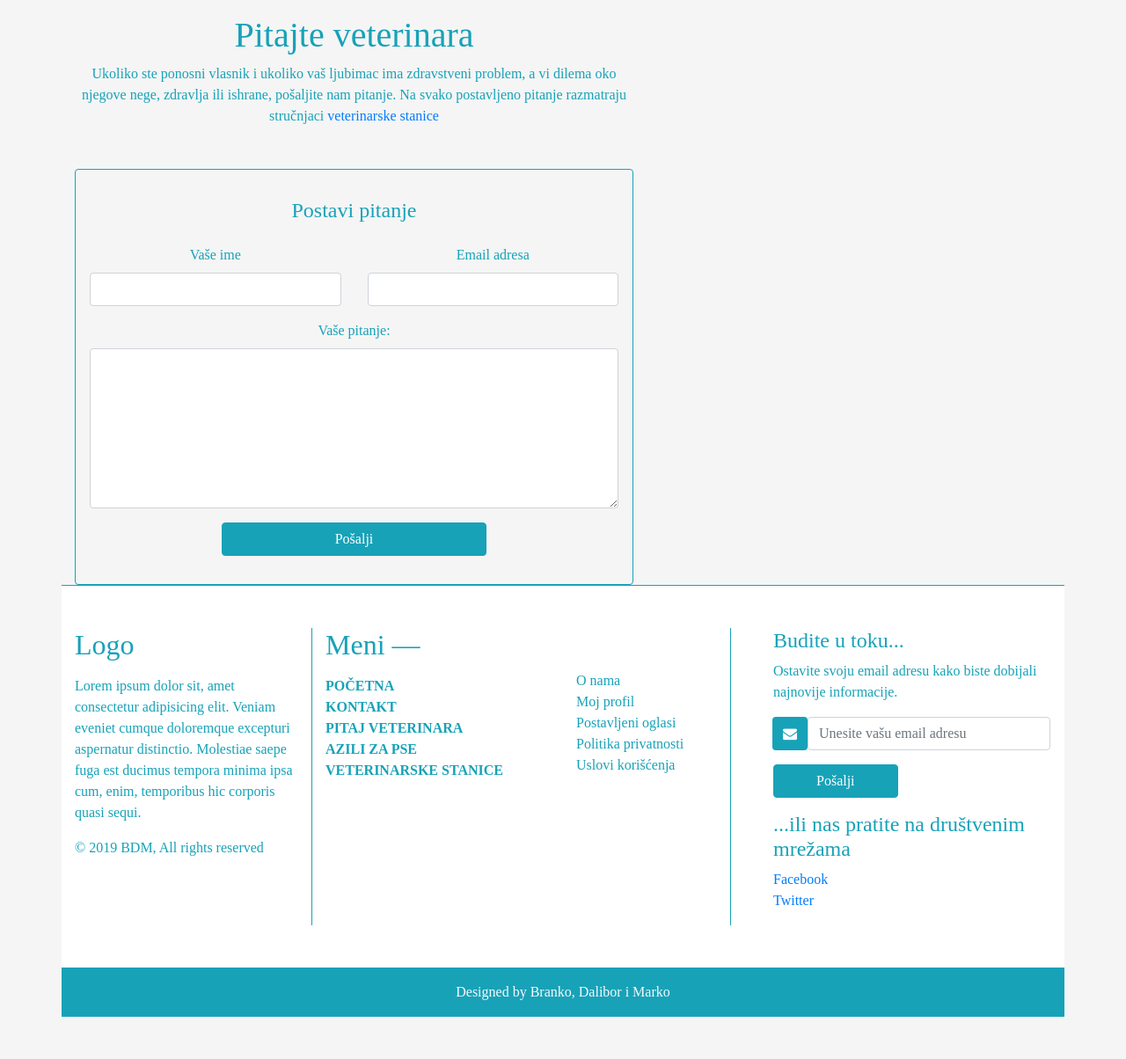
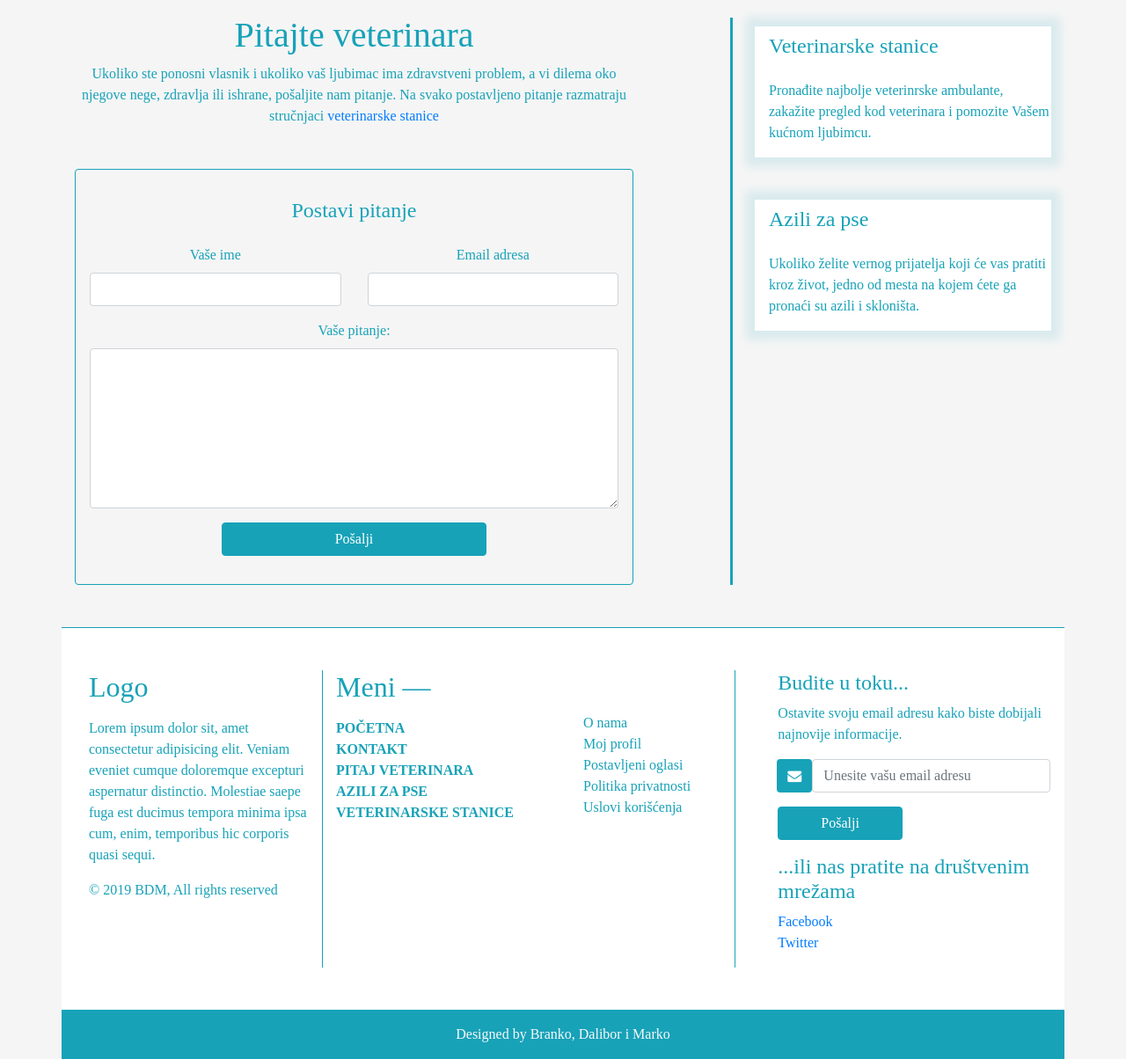
Before and after one commit to Kalember/zavrsni, a PHP site: page /pitaj-veterinara.html in a window 1280 px wide. Shown: the part 93-1297 px from the top of the page at 88% size. Before the commit the page ends 1249 px from the top, so only its background shows below. Run offline with PHP 8.4, Linux system fonts and the light colour scheme.

Commit message:
Izmene -  4
-Ispravljene sitne greske
-Zavrsena  pocetna, pitaj veterinara

```diff
--- a/footer.html
+++ b/footer.html
@@ -1,5 +1,5 @@
 <div class="container border-top border-info bg-white text-info pb-5">
-    <footer class="footer mt-5 footerg mb-0">
+    <footer class="footer mt-5 footerg mb-0 pl-3">
         <div class="row">
             <div class="col-md-3 border-right border-info">
                 <h2 class="mb-3">Logo</h2>
--- a/pitaj-veterinara.html
+++ b/pitaj-veterinara.html
@@ -10,8 +10,7 @@
     <!--Font-->
     <link href="https://fonts.googleapis.com/css?family=Varela&display=swap" rel="stylesheet">
     <link rel="stylesheet" href="https://cdnjs.cloudflare.com/ajax/libs/font-awesome/4.7.0/css/font-awesome.min.css">
-    <link rel="stylesheet" href="https://stackpath.bootstrapcdn.com/bootstrap/4.3.1/css/bootstrap.min.css"
-        integrity="sha384-ggOyR0iXCbMQv3Xipma34MD+dH/1fQ784/j6cY/iJTQUOhcWr7x9JvoRxT2MZw1T" crossorigin="anonymous">
+    <link rel="stylesheet" href="https://stackpath.bootstrapcdn.com/bootstrap/4.3.1/css/bootstrap.min.css" integrity="sha384-ggOyR0iXCbMQv3Xipma34MD+dH/1fQ784/j6cY/iJTQUOhcWr7x9JvoRxT2MZw1T" crossorigin="anonymous">
     <script src="https://ajax.googleapis.com/ajax/libs/jquery/3.4.1/jquery.min.js"></script>
     <script src="form.js"></script>
 </head>
@@ -20,19 +19,17 @@
     <!--Navigacija pogledaj navigacija.html-->
     <div id="navig"></div>
     <script type="text/javascript">
-        $.get("navigacija.html", function (data) {
+        $.get("navigacija.html", function(data) {
             $("#navig").replaceWith(data);
         });
     </script>
     <!--kraj navigacije-->
     <!--postavi pitanje-->
-    <div class="container">
+    <div class="container mb-5">
         <div class="row">
-            <div class="col-md-7 col-md-offset-3 text-center text-info">
+            <div class="col-md-7 text-center text-info">
                 <p class="h1 mt-3 ">Pitajte veterinara</p>
-                <p>Ukoliko ste ponosni vlasnik i ukoliko vaš ljubimac ima zdravstveni problem, a vi dilema oko njegove
-                    nege, zdravlja ili ishrane, pošaljite nam pitanje.
-                    Na svako postavljeno pitanje razmatraju stručnjaci <a href="#">veterinarske stanice</a>
+                <p>Ukoliko ste ponosni vlasnik i ukoliko vaš ljubimac ima zdravstveni problem, a vi dilema oko njegove nege, zdravlja ili ishrane, pošaljite nam pitanje. Na svako postavljeno pitanje razmatraju stručnjaci <a href="#">veterinarske stanice</a>
                 </p>
                 <div class="border border-info rounded p-3 mt-5">
                     <p class="h4 p-3">Postavi pitanje</p>
@@ -53,8 +50,7 @@
                         <div class="row">
                             <div class="col-sm-12 form-group">
                                 <label for="message">Vaše pitanje:</label>
-                                <textarea class="form-control" type="textarea" name="message" id="message"
-                                    maxlength="6000" rows="7"></textarea>
+                                <textarea class="form-control" type="textarea" name="message" id="message" maxlength="6000" rows="7"></textarea>
                             </div>
                         </div>
 
@@ -64,30 +60,35 @@
                             </div>
                         </div>
                     </form>
-                    <div id="success_message" style="width:100%; height:100%; display:none; "> <h3>Vaša poruka je uspešno poslata</h3> </div>
-                    <div id="error_message" style="width:100%; height:100%; display:none; "> <h3>Error</h3> Žao nam je, prilikom slanja pojavio se problem </div>
+                    <div id="success_message" style="width:100%; height:100%; display:none; ">
+                        <h3>Vaša poruka je uspešno poslata</h3>
+                    </div>
+                    <div id="error_message" style="width:100%; height:100%; display:none; ">
+                        <h3>Error</h3> Žao nam je, prilikom slanja pojavio se problem
+                    </div>
                 </div>
             </div>
+            <!--Poziva sidebar-->
+            <div id="sidebar"></div>
+            <script type="text/javascript">
+                $.get("sidebar.html", function(data) {
+                    $("#sidebar").replaceWith(data);
+                });
+            </script>
         </div>
     </div>
 
     <!--footer-->
     <div id="footer"></div>
     <script type="text/javascript">
-        $.get("footer.html", function (data) {
+        $.get("footer.html", function(data) {
             $("#footer").replaceWith(data);
         });
     </script>
 
-    <script src="https://code.jquery.com/jquery-3.3.1.slim.min.js"
-    integrity="sha384-q8i/X+965DzO0rT7abK41JStQIAqVgRVzpbzo5smXKp4YfRvH+8abtTE1Pi6jizo"
-    crossorigin="anonymous"></script>
-<script src="https://cdnjs.cloudflare.com/ajax/libs/popper.js/1.14.7/umd/popper.min.js"
-    integrity="sha384-UO2eT0CpHqdSJQ6hJty5KVphtPhzWj9WO1clHTMGa3JDZwrnQq4sF86dIHNDz0W1"
-    crossorigin="anonymous"></script>
-<script src="https://stackpath.bootstrapcdn.com/bootstrap/4.3.1/js/bootstrap.min.js"
-    integrity="sha384-JjSmVgyd0p3pXB1rRibZUAYoIIy6OrQ6VrjIEaFf/nJGzIxFDsf4x0xIM+B07jRM"
-    crossorigin="anonymous"></script>
+    <script src="https://code.jquery.com/jquery-3.3.1.slim.min.js" integrity="sha384-q8i/X+965DzO0rT7abK41JStQIAqVgRVzpbzo5smXKp4YfRvH+8abtTE1Pi6jizo" crossorigin="anonymous"></script>
+    <script src="https://cdnjs.cloudflare.com/ajax/libs/popper.js/1.14.7/umd/popper.min.js" integrity="sha384-UO2eT0CpHqdSJQ6hJty5KVphtPhzWj9WO1clHTMGa3JDZwrnQq4sF86dIHNDz0W1" crossorigin="anonymous"></script>
+    <script src="https://stackpath.bootstrapcdn.com/bootstrap/4.3.1/js/bootstrap.min.js" integrity="sha384-JjSmVgyd0p3pXB1rRibZUAYoIIy6OrQ6VrjIEaFf/nJGzIxFDsf4x0xIM+B07jRM" crossorigin="anonymous"></script>
 </body>
 
 </html>
--- /dev/null
+++ b/sidebar.html
@@ -0,0 +1,27 @@
+<div class="col-md-4 offset-md-1 sidebars">
+    <div class="sidebar text-left pl-3">
+        <p class="h4 pb-3 pt-2">Veterinarske stanice</p>
+        <p class="pb-3">
+            Pronađite najbolje veterinrske ambulante, zakažite pregled kod veterinara i pomozite Vašem kućnom ljubimcu.
+            <a href="veterinarske-stanice.html" style="display: block; text-decoration: none "></a>
+        </p>
+    </div>
+    <div class="sidebar text-left pl-3 mt-5">
+        <p class="h4 pb-3 pt-2">Azili za pse</p>
+        <p class="pb-3">
+            Ukoliko želite vernog prijatelja koji će vas pratiti kroz život, jedno od mesta na kojem ćete ga pronaći su azili i skloništa.
+            <a href="azili-sklonista-za-pse.html" style="display: block; text-decoration: none "></a>
+        </p>
+    </div>
+</div>
+<!--skripta linkuje div-->
+<script type="text/javascript">
+    $(document).ready(function() {
+        $(".sidebar").click(function() {
+            window.location = $(this).find("a").attr("href");
+            return false;
+        });
+    });
+</script>
+<!--kraj skripte-->
+</div>
--- a/style.css
+++ b/style.css
@@ -56,7 +56,7 @@ body {
     height: 200px;
     background-color: whitesmoke;
     text-align: left;
-    box-shadow: 0px 0px 10px 10px lightgrey;
+    box-shadow: 0px 0px 10px 10px #17a3b821;
     color: #17a2b8;
 }
 
@@ -73,6 +73,8 @@ body {
     color: whitesmoke;
     background-color: #17a2b8;
     cursor: pointer;
+    border-radius: 10px;
+    box-shadow: 0px 0px 10px 10px lightgray;
 }
 
 @media screen and (min-width: 1224px) {
@@ -162,6 +164,9 @@ body {
         margin-left: 0px;
     }
 }
+
+
+/* horizontalna linija*/
 
 .hrline {
     display: block;
@@ -306,3 +311,39 @@ body {
 .names__wrapper .letters li:hover {
     color: #f66;
 }
+
+
+/*sidebar*/
+
+.sidebars {
+    margin-top: 20px;
+    margin-right: 0px;
+    padding-top: 10px;
+    border-left: solid 3px #17a2b8;
+}
+
+@media (max-width: 576px) {
+    .sidebars {
+        border-left: none;
+        border-top: solid 1px #17a2b8;
+    }
+    .sidebar {
+        margin-left: 0px;
+        margin-top: 10px;
+    }
+}
+
+.sidebar {
+    background-color: white;
+    margin-right: 0px;
+    margin-left: 10px;
+    box-shadow: 0px 0px 10px 10px #17a3b821;
+    color: #17a2b8;
+}
+
+.sidebar:hover {
+    background-color: #17a2b8;
+    color: white;
+    box-shadow: 0px 0px 10px 10px lightgray;
+    border-radius: 10px;
+}
```
Also changed, not shown: azili-sklonista-za-pse.html (+5 -4 lines), veterinarske-stanice.html (+5 -4 lines).
